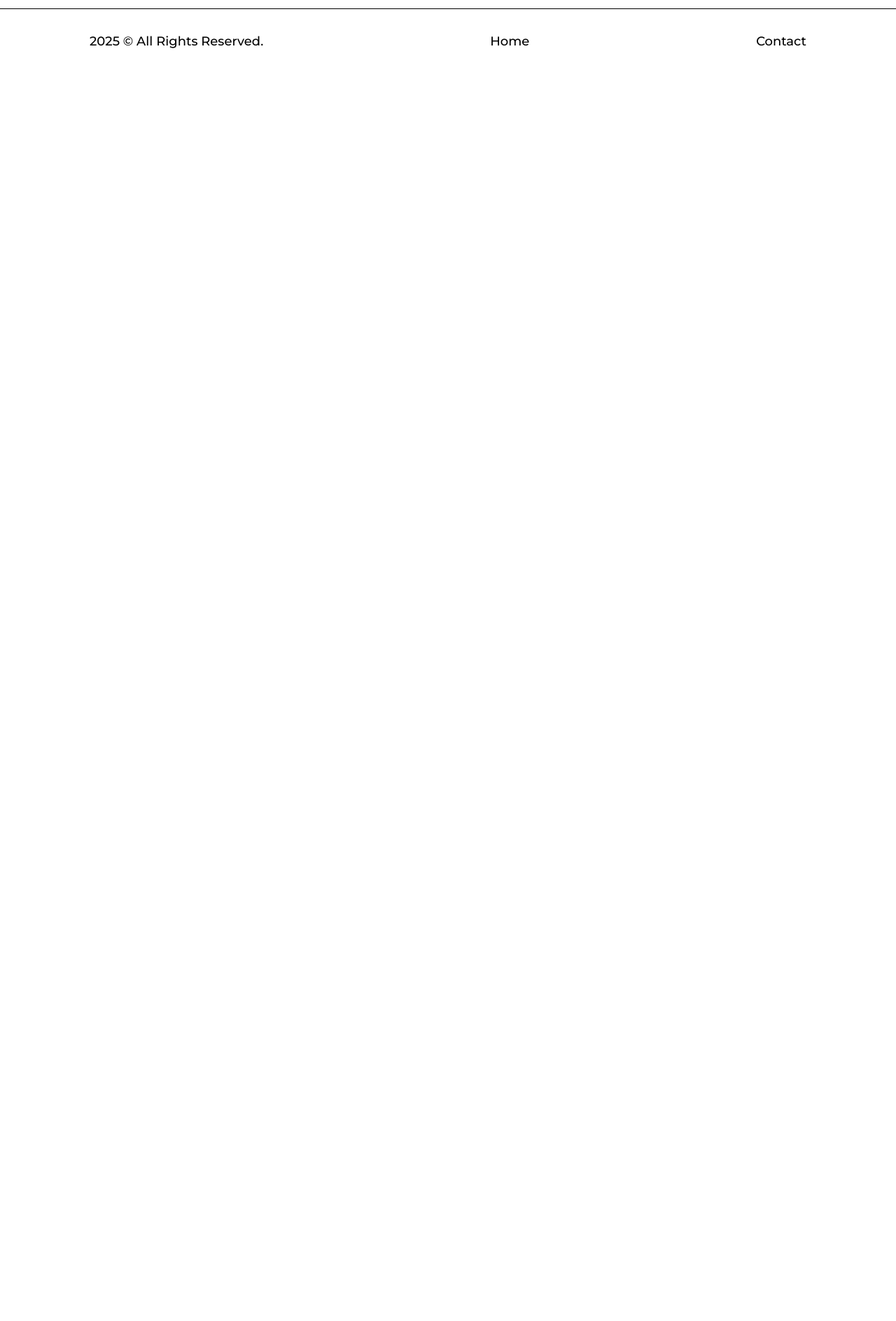
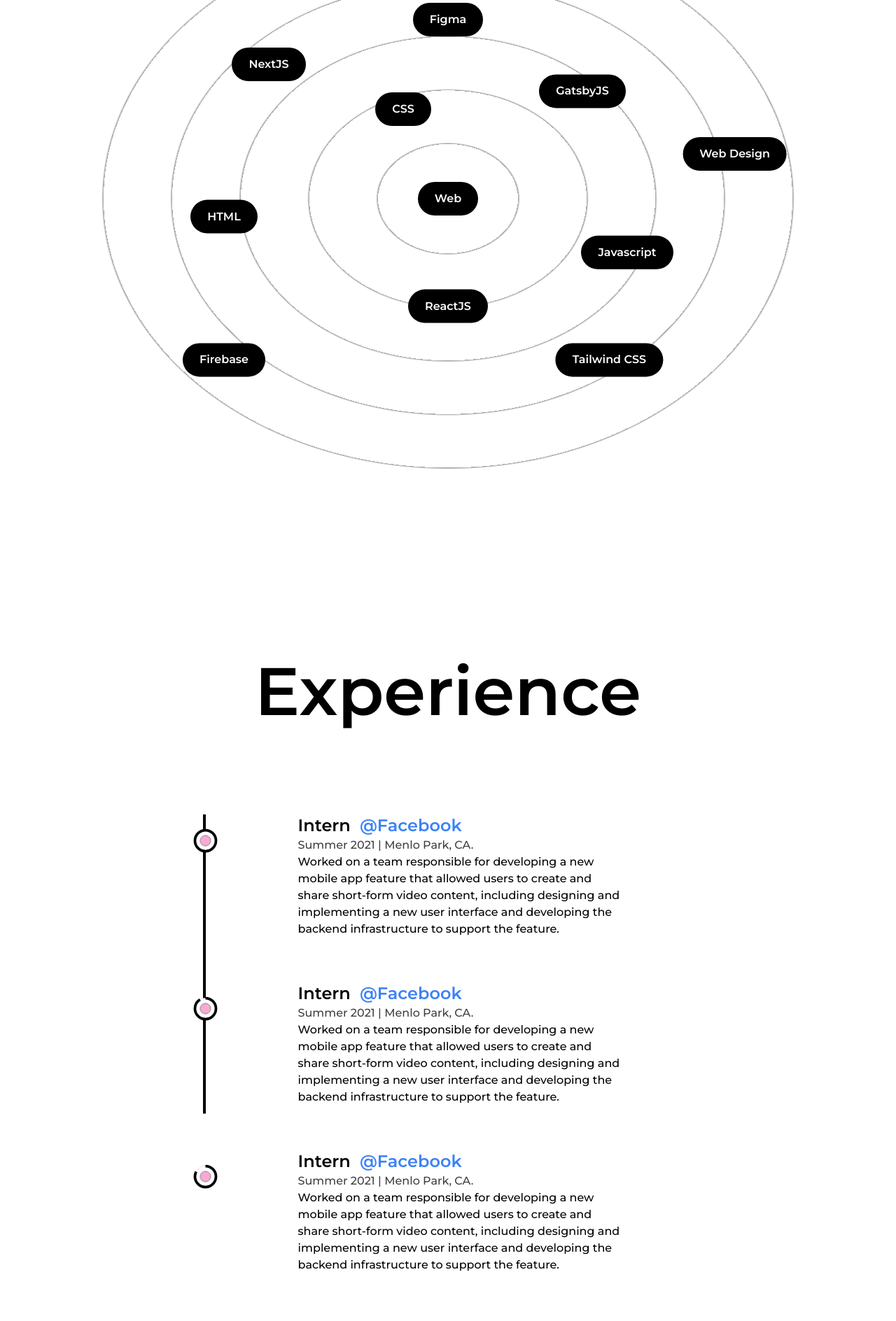
Before and after one commit to AIsTushar/my-portfolio-v2, a Next.js app: page /about in a window 1280 px wide. Shown: the part 1400-3288 px from the top of the page at 70% size. Before the commit the page ends 1505 px from the top, so only its background shows below. Built offline with nearby package versions, Linux system fonts and the light colour scheme.

Commit message:
Add Experience, and Education components with animations.

```diff
--- a/package.json
+++ b/package.json
@@ -21,4 +21,5 @@
     "postcss": "^8",
     "tailwindcss": "^3.4.1"
   }
+
 }
--- a/src/app/about/page.js
+++ b/src/app/about/page.js
@@ -6,6 +6,8 @@ import profilePhoto from "../../../public/images/profile/developer-pic-2.jpg";
 import { useEffect, useRef } from "react";
 import { useInView, useMotionValue, useSpring } from "framer-motion";
 import Skills from "@/components/Skills";
+import Experience from "@/components/Experience";
+import Education from "@/components/Education";
 
 const AnimatedNumber = ({ value }) => {
   const ref = useRef(null);
@@ -26,7 +28,7 @@ const AnimatedNumber = ({ value }) => {
         ref.current.textContent = latest.toFixed(0);
       }
     });
-    console.log("hello");
+
     return () => unsubscribe();
   }, [sprintValue, value]);
 
@@ -108,6 +110,8 @@ function page() {
         </div>
 
         <Skills />
+        <Experience />
+        <Education />
       </div>
     </main>
   );
--- /dev/null
+++ b/src/components/Education.js
@@ -0,0 +1,99 @@
+"use client";
+
+import { useScroll, motion } from "framer-motion";
+import { useRef } from "react";
+import LiIcons from "./LiIcons";
+
+const Details = ({ position, company, companyLink, time, address, work }) => {
+  const ref = useRef(null);
+  return (
+    <li
+      ref={ref}
+      className="my-8 mx-auto first:mt-0 last:mb-0 w-[60%] flex flex-col items-center justify-between"
+    >
+      <LiIcons reference={ref} />
+      <motion.div
+        initial={{ y: 50 }}
+        whileInView={{ y: 0 }}
+        transition={{ duration: 0.5, type: "spring" }}
+      >
+        <h3 className=" capitalize text-2xl font-bold">
+          {position}&nbsp;{" "}
+          <a href={companyLink} target="_blank" className="text-blue-500">
+            @{company}
+          </a>
+        </h3>
+        <span className=" capitalize font-medium text-black/75">
+          {time} | {address}
+        </span>
+        <p className="font-medium w-full">{work}</p>
+      </motion.div>
+    </li>
+  );
+};
+
+function Education() {
+  const ref = useRef(null);
+  const { scrollYProgress } = useScroll({
+    target: ref,
+    offset: ["start end", "center start"],
+  });
+  return (
+    <div className="my-64">
+      <h2 className="mb-32 font-bold text-8xl text-center">Education</h2>
+
+      <div ref={ref} className="w-[75%] mx-auto relative">
+        <motion.div
+          style={{ scaleY: scrollYProgress }}
+          className=" absolute left-[2.15rem] top-0 w-[4px] h-full bg-black origin-top"
+        />
+        <ul className="w-full flex flex-col items-center justify-between ml-4">
+          <Details
+            position=" Intern"
+            company="Facebook"
+            companyLink="https://www.facebook.com/"
+            time="Summer 2021"
+            address="Menlo Park, CA."
+            work="Worked on a team responsible for developing a new mobile app feature that allowed users to create and
+share short-form video content, including designing and implementing a new user interface and developing
+the backend infrastructure to support the feature."
+          />
+
+          <Details
+            position=" Intern"
+            company="Facebook"
+            companyLink="https://www.facebook.com/"
+            time="Summer 2021"
+            address="Menlo Park, CA."
+            work="Worked on a team responsible for developing a new mobile app feature that allowed users to create and
+share short-form video content, including designing and implementing a new user interface and developing
+the backend infrastructure to support the feature."
+          />
+
+          <Details
+            position=" Intern"
+            company="Facebook"
+            companyLink="https://www.facebook.com/"
+            time="Summer 2021"
+            address="Menlo Park, CA."
+            work="Worked on a team responsible for developing a new mobile app feature that allowed users to create and
+share short-form video content, including designing and implementing a new user interface and developing
+the backend infrastructure to support the feature."
+          />
+          <Details
+            position=" Intern"
+            company="Facebook"
+            companyLink="https://www.facebook.com/"
+            time="Summer 2021"
+            address="Menlo Park, CA."
+            work="Worked on a team responsible for developing a new mobile app feature that allowed users to create and
+share short-form video content, including designing and implementing a new user interface and developing
+the backend infrastructure to support the feature."
+          />
+        </ul>
+      </div>
+    </div>
+  );
+}
+
+export default Education;
--- /dev/null
+++ b/src/components/Experience.js
@@ -0,0 +1,99 @@
+"use client";
+
+import { useScroll, motion } from "framer-motion";
+import { useRef } from "react";
+import LiIcons from "./LiIcons";
+
+const Details = ({ position, company, companyLink, time, address, work }) => {
+  const ref = useRef(null);
+  return (
+    <li
+      ref={ref}
+      className="my-8 mx-auto first:mt-0 last:mb-0 w-[60%] flex flex-col items-center justify-between"
+    >
+      <LiIcons reference={ref} />
+      <motion.div
+        initial={{ y: 50 }}
+        whileInView={{ y: 0 }}
+        transition={{ duration: 0.5, type: "spring" }}
+      >
+        <h3 className=" capitalize text-2xl font-bold">
+          {position}&nbsp;{" "}
+          <a href={companyLink} target="_blank" className="text-blue-500">
+            @{company}
+          </a>
+        </h3>
+        <span className=" capitalize font-medium text-black/75">
+          {time} | {address}
+        </span>
+        <p className="font-medium w-full">{work}</p>
+      </motion.div>
+    </li>
+  );
+};
+
+function Experience() {
+  const ref = useRef(null);
+  const { scrollYProgress } = useScroll({
+    target: ref,
+    offset: ["start end", "center start"],
+  });
+  return (
+    <div className="my-64">
+      <h2 className="mb-32 font-bold text-8xl text-center">Experience</h2>
+
+      <div ref={ref} className="w-[75%] mx-auto relative">
+        <motion.div
+          style={{ scaleY: scrollYProgress }}
+          className=" absolute left-[2.15rem] top-0 w-[4px] h-full bg-black origin-top"
+        />
+        <ul className="w-full flex flex-col items-center justify-between ml-4">
+          <Details
+            position=" Intern"
+            company="Facebook"
+            companyLink="https://www.facebook.com/"
+            time="Summer 2021"
+            address="Menlo Park, CA."
+            work="Worked on a team responsible for developing a new mobile app feature that allowed users to create and
+share short-form video content, including designing and implementing a new user interface and developing
+the backend infrastructure to support the feature."
+          />
+
+          <Details
+            position=" Intern"
+            company="Facebook"
+            companyLink="https://www.facebook.com/"
+            time="Summer 2021"
+            address="Menlo Park, CA."
+            work="Worked on a team responsible for developing a new mobile app feature that allowed users to create and
+share short-form video content, including designing and implementing a new user interface and developing
+the backend infrastructure to support the feature."
+          />
+
+          <Details
+            position=" Intern"
+            company="Facebook"
+            companyLink="https://www.facebook.com/"
+            time="Summer 2021"
+            address="Menlo Park, CA."
+            work="Worked on a team responsible for developing a new mobile app feature that allowed users to create and
+share short-form video content, including designing and implementing a new user interface and developing
+the backend infrastructure to support the feature."
+          />
+          <Details
+            position=" Intern"
+            company="Facebook"
+            companyLink="https://www.facebook.com/"
+            time="Summer 2021"
+            address="Menlo Park, CA."
+            work="Worked on a team responsible for developing a new mobile app feature that allowed users to create and
+share short-form video content, including designing and implementing a new user interface and developing
+the backend infrastructure to support the feature."
+          />
+        </ul>
+      </div>
+    </div>
+  );
+}
+
+export default Experience;
--- /dev/null
+++ b/src/components/LiIcons.js
@@ -0,0 +1,36 @@
+import { motion, useScroll } from "framer-motion";
+
+function LiIcons({ reference }) {
+  const { scrollYProgress } = useScroll({
+    target: reference,
+    offset: ["start end", "center center"],
+  });
+
+  return (
+    <figure className="absolute left-0 stroke-black">
+      <svg className="-rotate-90" width="75" height="75" viewBox="0 0 100 100">
+        <motion.circle
+          cx="50"
+          cy="50"
+          r="20"
+          className="stroke-pink-400 stroke-1 fill-none"
+        />
+        <motion.circle
+          style={{ pathLength: scrollYProgress }}
+          cx="50"
+          cy="50"
+          r="20"
+          className=" stroke-[5px] fill-white"
+        />
+        <motion.circle
+          cx="50"
+          cy="50"
+          r="10"
+          className="animate-pulse stroke-1 fill-pink-400"
+        />
+      </svg>
+    </figure>
+  );
+}
+
+export default LiIcons;
--- a/src/components/Skills.js
+++ b/src/components/Skills.js
@@ -1,8 +1,40 @@
+"use client";
+
+import { motion } from "framer-motion";
+
+const Skill = ({ name, x, y }) => {
+  return (
+    <motion.div
+      className="rounded-full font-semibold bg-black text-white px-6 py-3 shadow-black cursor-pointer absolute"
+      whileHover={{ scale: 1.04 }}
+      whileTap={{ scale: 0.9 }}
+      initial={{ x: 0, y: 0 }}
+      whileInView={{ x, y }}
+      viewport={{ once: true }}
+      transition={{ duration: 1.5 }}
+    >
+      {name}
+    </motion.div>
+  );
+};
+
 function Skills() {
   return (
     <>
       <h2 className="mt-64 font-bold text-8xl text-center">Skills</h2>
-      <div className=""></div>
+      <div className="w-full h-screen relative flex items-center justify-center rounded-full bg-circularLight">
+        <Skill name="Web" x="0" y="0" />
+        <Skill name="HTML" x="-25vw" y="2vw" />
+        <Skill name="CSS" x="-5vw" y="-10vw" />
+        <Skill name="Javascript" x="20vw" y="6vw" />
+        <Skill name="ReactJS" x="0vw" y="12vw" />
+        <Skill name="NextJS" x="-20vw" y="-15vw" />
+        <Skill name="GatsbyJS" x="15vw" y="-12vw" />
+        <Skill name="Web Design" x="32vw" y="-5vw" />
+        <Skill name="Figma" x="0vw" y="-20vw" />
+        <Skill name="Firebase" x="-25vw" y="18vw" />
+        <Skill name="Tailwind CSS" x="18Vw" y="18vw" />
+      </div>
     </>
   );
 }
--- a/tailwind.config.mjs
+++ b/tailwind.config.mjs
@@ -14,6 +14,10 @@ export default {
       animation: {
         "spin-slow": "spin 10s linear infinite",
       },
+      backgroundImage: {
+        circularLight:
+          "repeating-radial-gradient(rgba(0,0,0,0.4) 2px, #fff 5px, #fff 100px);",
+      },
     },
   },
   plugins: [],
```
Also changed, not shown: eslint.config.mjs (+11 -1 lines).
